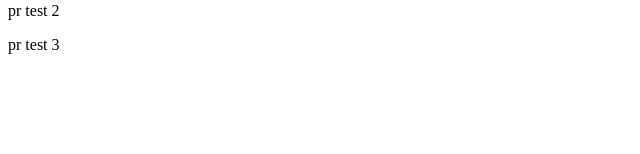
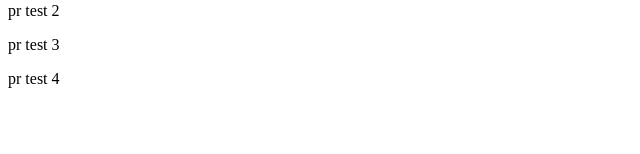
Before and after one commit to kimjinseok1996/git-pr-test, a React (Vite) app: page / in a window 1280 px wide. Shown: the part 146-300 px from the top of the page, without its empty margins (0-640 px from the left). Built offline with nearby package versions, Linux system fonts and the light colour scheme.

Commit message:
# Please enter the commit message for your changes. Lines starting # with '#' will be ignored, and an empty message aborts the commit. # # On branch feature/pr-test # Your branch is up to date with 'origin/feature/pr-test'. # # Changes to be committed: #	modified:   src/App.tsx #

```diff
--- a/src/App.tsx
+++ b/src/App.tsx
@@ -10,6 +10,7 @@ const App: React.FC = () => {
       <p>pr test 1</p>
       <p>pr test 2</p>
       <p>pr test 3</p>
+      <p>pr test 4</p>
     </div>
   );
 };
```
